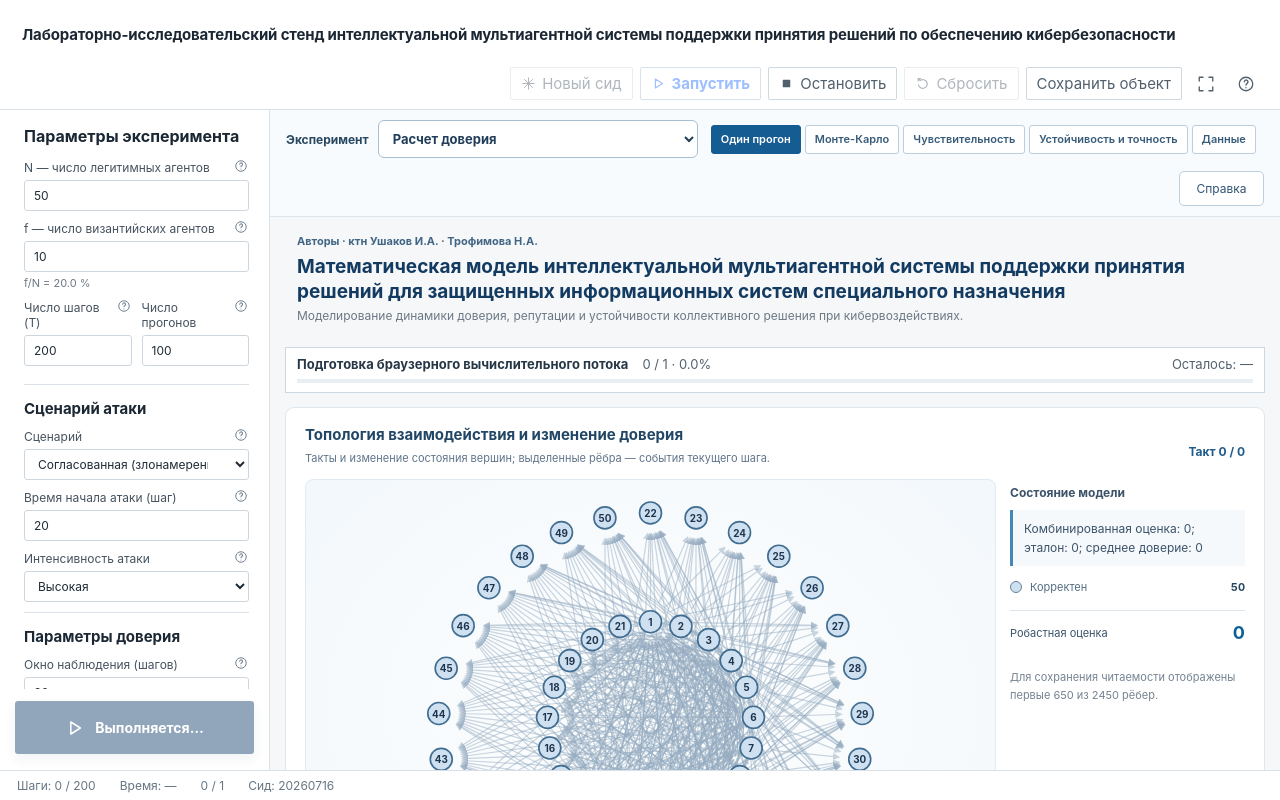
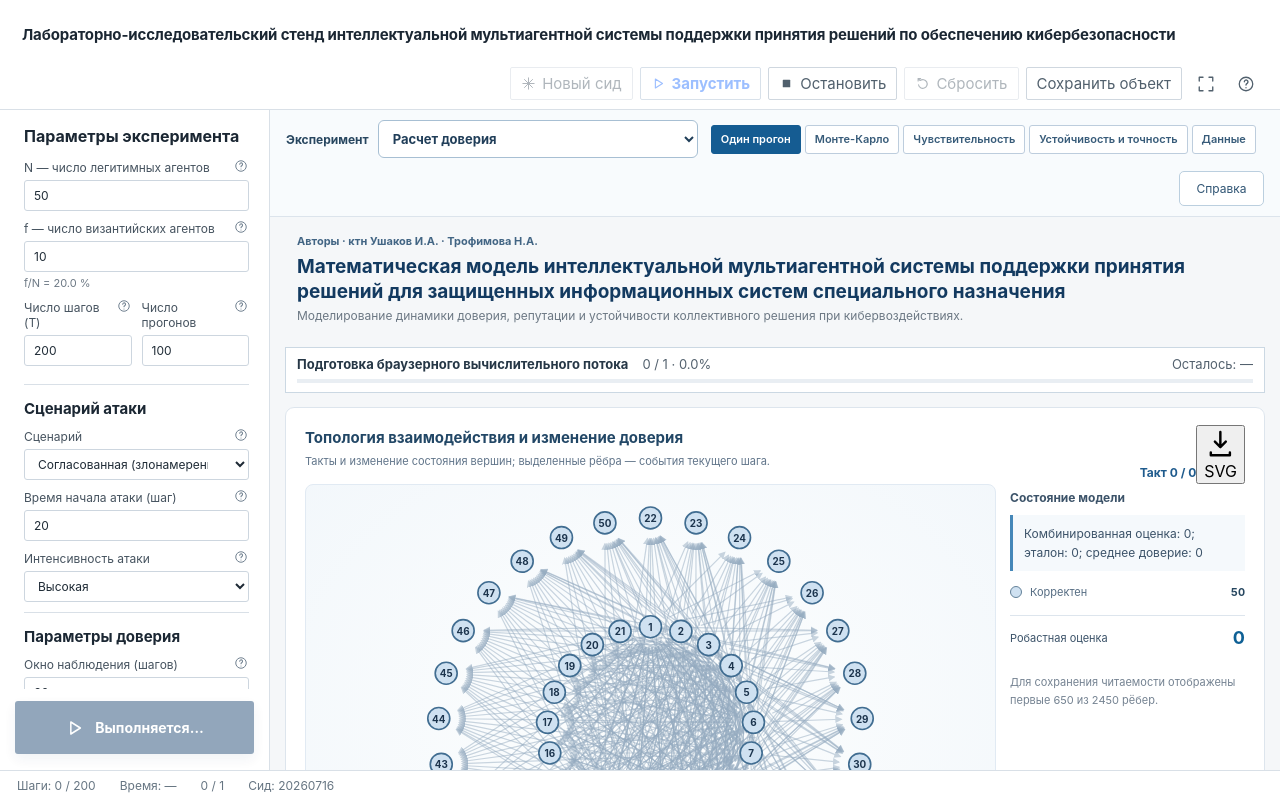
Before and after one commit to kadet-ilia/IMAS-lab, a React (Vite) app in the folder gui/: page / in a window 1280 px wide. Built offline with nearby package versions, Linux system fonts and the light colour scheme.

Commit message:
ui(replay): render SVG export button at compact topology header top-right

```diff
--- a/gui/src/ExperimentVisuals.jsx
+++ b/gui/src/ExperimentVisuals.jsx
@@ -20,7 +20,7 @@ function edgeSegment(a,b){
  const dx=b.x-a.x,dy=b.y-a.y,len=Math.max(1,Math.hypot(dx,dy)),margin=19;
  return {x1:a.x+dx/len*margin,y1:a.y+dy/len*margin,x2:b.x-dx/len*margin,y2:b.y-dy/len*margin};
 }
-export function TopologyPlayback({replay,compact=false}){
+export function TopologyPlayback({replay,compact=false,onExportSvg=null}){
  const [cursor,setCursor]=useState(0),[playing,setPlaying]=useState(false),[rate,setRate]=useState(1),[selected,setSelected]=useState(null);
  const frames=replay?.frames||[],edges=replay?.edges||[],vertices=replay?.vertices||[];
  const total=frames.length;
@@ -51,7 +51,16 @@ export function TopologyPlayback({replay,compact=false}){
   </g>;})}
  </svg>;
  return <section className={"r27-replay"+(compact?" r27-replay-compact":"")} aria-label="Пошаговое воспроизведение">
-  <div className="r27-replay-heading"><div><h3>{title}</h3><p>Такты и изменение состояния вершин; выделенные рёбра — события текущего шага.</p></div><strong>Такт {frame.step} / {frames.at(-1)?.step}</strong></div>
+  <div className="r27-replay-heading">
+   <div><h3>{title}</h3><p>Такты и изменение состояния вершин; выделенные рёбра — события текущего шага.</p></div>
+   <div className="r27-replay-heading-actions">
+    <strong>Такт {frame.step} / {frames.at(-1)?.step}</strong>
+    {compact&&onExportSvg?<button type="button" className="r27-export-control"
+      title="Экспорт графиков в SVG" aria-label="Экспорт графиков в SVG" onClick={onExportSvg}>
+      <svg viewBox="0 0 24 24" aria-hidden="true"><path d="M12 3v11m0 0 4-4m-4 4-4-4M5 18v2h14v-2" stroke="currentColor" fill="none" strokeWidth="1.8" strokeLinecap="round" strokeLinejoin="round"/></svg>SVG
+     </button>:null}
+   </div>
+  </div>
   <div className="r27-playback-grid"><div className="r27-playback-figure">{graph}</div>
    <div className="r27-playback-aside"><h4>Состояние модели</h4><p className="r27-playback-event">{frame.info||"Нет событий"}</p><div className="r27-status-legend">{counts.map(([k,v])=><div key={k}><i style={{background:PALETTE[k]}}/><span>{LABELS[k]||k}</span><b>{v}</b></div>)}</div>
     {frame.value!==null&&frame.value!==undefined?<div className="r27-playback-value">{replay.valueLabel||"Показатель"}<strong>{round(frame.value)}</strong></div>:null}
```
